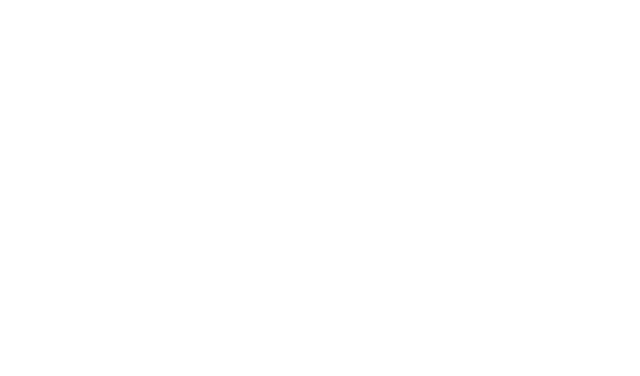
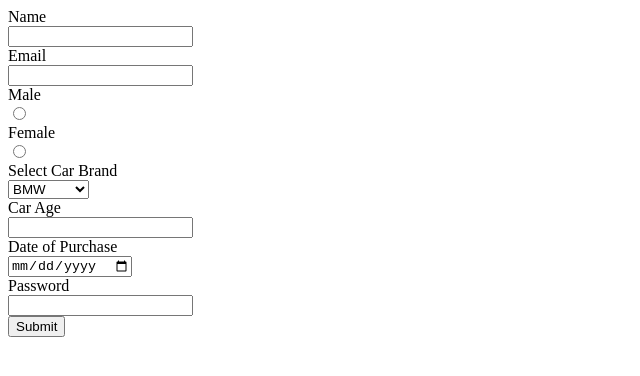
Before and after one commit to acciojob/car-insurance-form-SourabhKanase, a website: page main.html in a window 1280 px wide. Shown: the whole page, without its empty margins (0-640 px from the left). Drawn offline with Linux system fonts and the light colour scheme.

Commit message:
created a submission

```diff
--- a/main.html
+++ b/main.html
@@ -7,7 +7,36 @@
 </head>
 
 <body>
-	<!-- the entire body must be written by student -->
+	<label for="name">Name</label><br>
+	<input typr="text" name="Name" id="name" required>
+     <br>
+	<label for="email">Email</label><br>
+	<input id="email" type="text" name="email" required><br>
+
+	<label >Male</label><br>
+	<input type="radio" name="gender" required><br>
+
+	<label>Female</label><br>
+	<input type="radio" name="gender" required><br>
+
+	<label for="cars">Select Car Brand</label><br>
+	<select id="cars" >
+		<option>BMW</option>
+		<option>Audi</option>
+		<option>Mercedez</option>
+	</select><br>
+
+	<label for="carage">Car Age</label><br>
+	<input id="carage" type="number" name="carage" required><br>
+
+	<label for="dop">Date of Purchase</label><br>
+	<input id="dop" name="dateofpurchase" type="date" required><br>
+
+	<label for="password">Password</label><br>
+	<input id="password" type="password" name="password" required><br>
+
+	<button type="submit">Submit</button>
+
     <script type="text/javascript" src="./script.js">
 </script>
 
```
